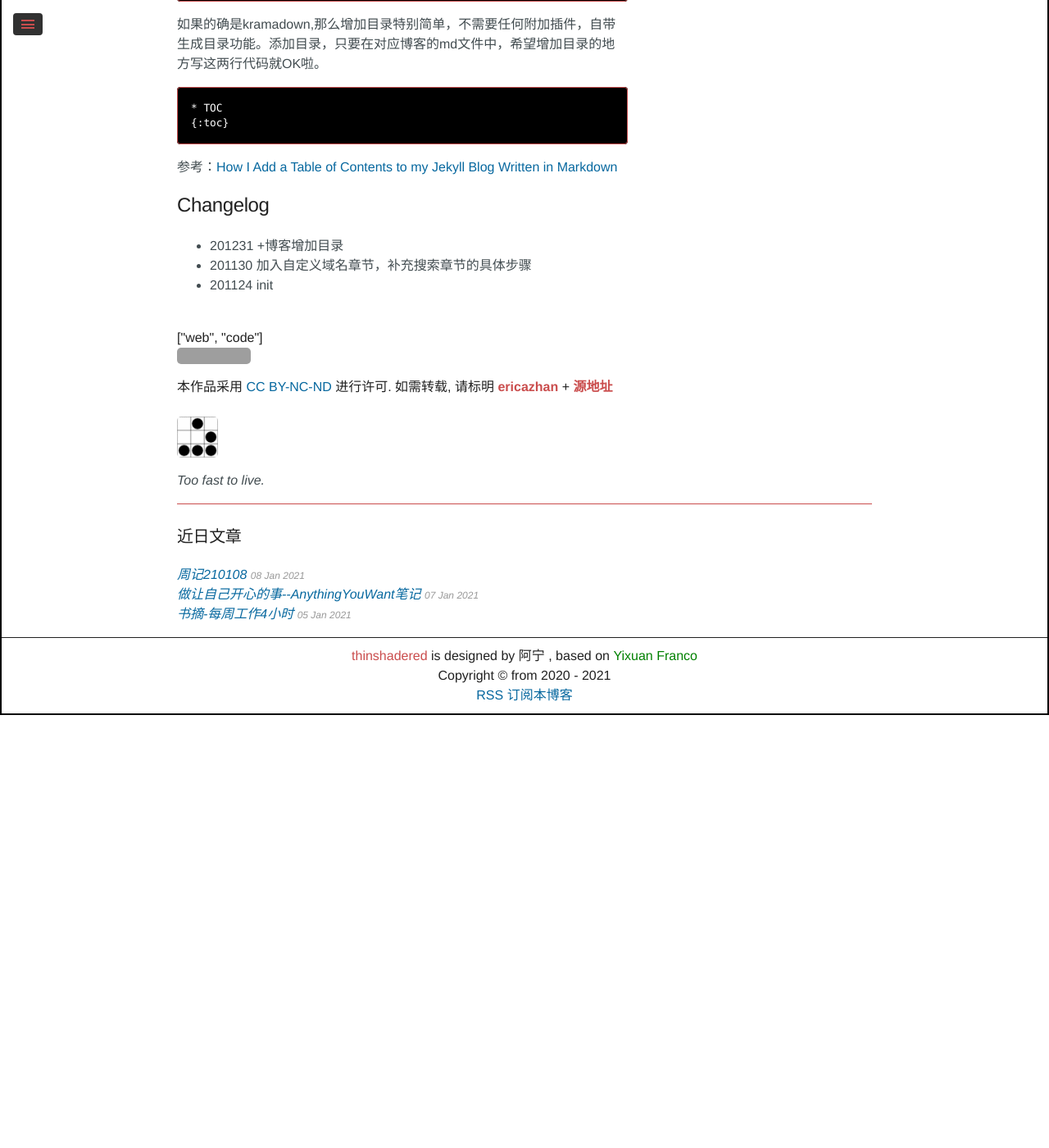
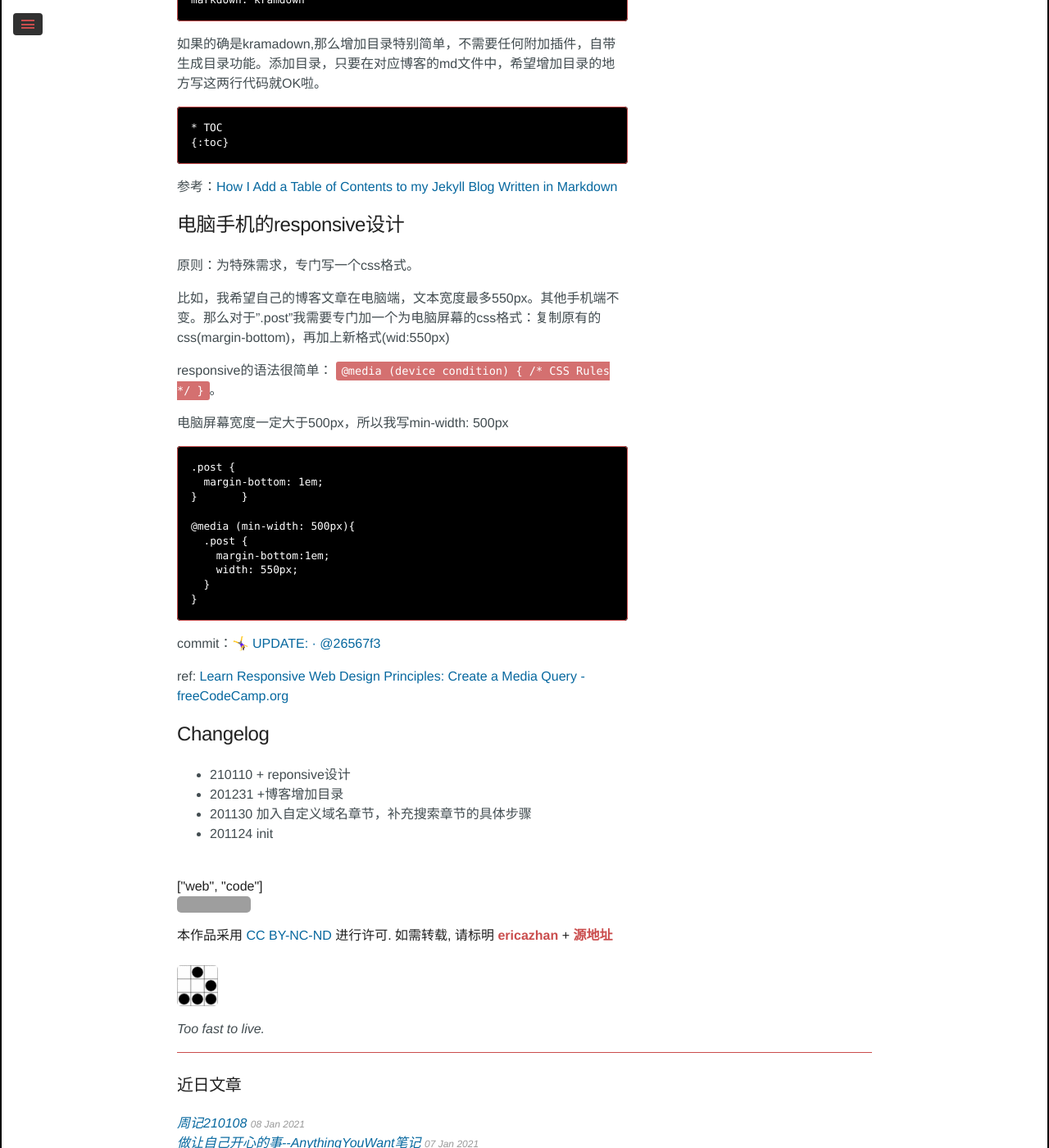
Before and after one commit to ericazhan/ericazhan.github.io, a Jekyll site: the page built from _posts/2020-11-24-notes_jekyll_pages.md, in a window 1280 px wide and 1400 px high, scrolled down 3285 px. Shown: the whole window at 82% size. Built offline with Jekyll 4.4.1, drawn with Linux system fonts in a browser that asks for light colours; some web fonts are replaced; comment, search, counter and statistics services are not loaded; before the commit the page ends 4157 px from its top, so only the background shows below that; grey boxes are pictures that could not be loaded.

Commit message:
🤸‍♀️ UPDATE:

````diff
--- a/_posts/2020-11-24-notes_jekyll_pages.md
+++ b/_posts/2020-11-24-notes_jekyll_pages.md
@@ -139,8 +139,36 @@ markdown: kramdown
 
 参考：[How I Add a Table of Contents to my Jekyll Blog Written in Markdown](http://www.seanbuscay.com/blog/jekyll-toc-markdown/)
 
+## 电脑手机的responsive设计
+
+原则：为特殊需求，专门写一个css格式。
+
+比如，我希望自己的博客文章在电脑端，文本宽度最多550px。其他手机端不变。那么对于".post"我需要专门加一个为电脑屏幕的css格式：复制原有的css(margin-bottom)，再加上新格式(wid:550px)
+
+responsive的语法很简单： `@media (device condition) { /* CSS Rules */ }`。
+
+电脑屏幕宽度一定大于500px，所以我写min-width: 500px
+
+```
+.post {
+  margin-bottom: 1em;
+}	}
+
+@media (min-width: 500px){
+  .post {
+    margin-bottom:1em;
+    width: 550px;
+  }
+}
+```
+
+commit：[🤸‍♀️ UPDATE: · @26567f3](https://github.com/ericazhan/ericazhan.github.io/commit/26567f34a3c3e2b75ccbbc0fc7e3b64b8bbcab10)
+
+ref:  [Learn Responsive Web Design Principles: Create a Media Query - freeCodeCamp.org](https://www.freecodecamp.org/learn/responsive-web-design/responsive-web-design-principles/create-a-media-query)
+
 ## Changelog
 
+- 210110 + reponsive设计
 - 201231 +博客增加目录
 - 201130 加入自定义域名章节，补充搜索章节的具体步骤
 - 201124 init
````
